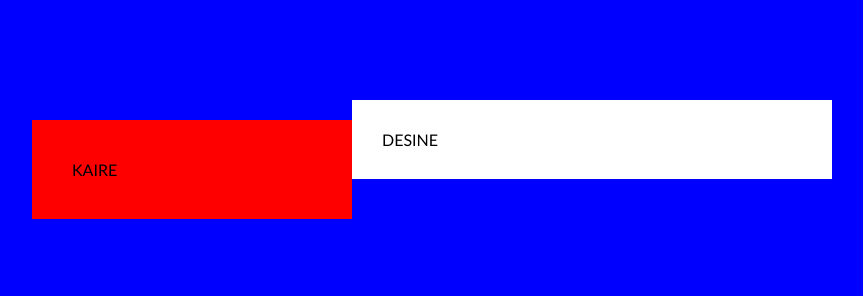
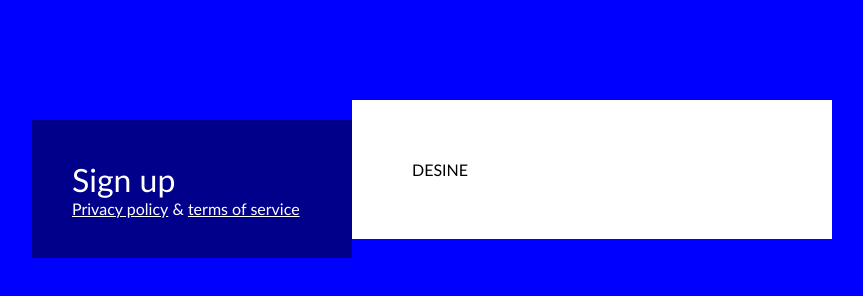
Before and after one commit to Evelinatoleike/4-sign-up, a website: page index.html in a window 1280 px wide. Shown: the whole page, without its empty margins (208-1071 px from the left). Drawn offline with Linux system fonts and the light colour scheme.

Commit message:
left column

```diff
--- a/css/main.css
+++ b/css/main.css
@@ -1,11 +1,13 @@
 body,
 body * {
-    box-sizing: border-box;
+
     margin: 0;
     padding: 0;
     vertical-align: top;
+    box-sizing: border-box;
     font-family:'Gill Sans', 'Gill Sans MT', Calibri, 'Trebuchet MS', sans-serif
 }
+
 body {
     background-color: blue;
 }
@@ -22,12 +24,33 @@
     float: left;
     padding: 40px;
     margin-top: 20px;
-    background-color: red;
+    background-color: darkblue;
+    color: white;
 }
 
+.main-title {
+    display: inline-block;
+    width: 100%;
+    font-size: 32px;
+    font-weight: normal;
+}
+
+.bottom-links {
+    display: inline-block;
+    width: 100%;
+}
+
+.bottom-links > .link {
+    color: white;
+    font-size: 14 px;
+}
+
+.bottom-links > .symbol {
+
+}
 .right-column {
     width: 60%;
     float: left;
-    padding: 30px;
+    padding: 60px;
     background-color: white;
 }
--- a/index.html
+++ b/index.html
@@ -12,17 +12,24 @@
     <meta name="msapplication-TileColor" content="#da532c">
     <meta name="theme-color" content="#ffffff">
     <link rel="shortcut icon" href="./favicon.ico" type="image/x-icon">
+
     <link rel="stylesheet" href="./css/main.css">
+</head>
 
-</head>
 <body>
     <main class="container">
         <div class="left-column">
-            KAIRE
+            <h1 class="main-title">Sign up</h1>
+            <div class="bottom-links">
+                <a class="link" href="#">Privacy policy</a>
+                <span class="symbol">&amp;</span>
+                <a class="link" href="#">terms of service</a>
+            </div>
         </div>
-        <div class="right-column">
-            DESINE
+         <div class="right-column">
+                DESINE
         </div>
     </main>
 </body>
+
 </html>
```
